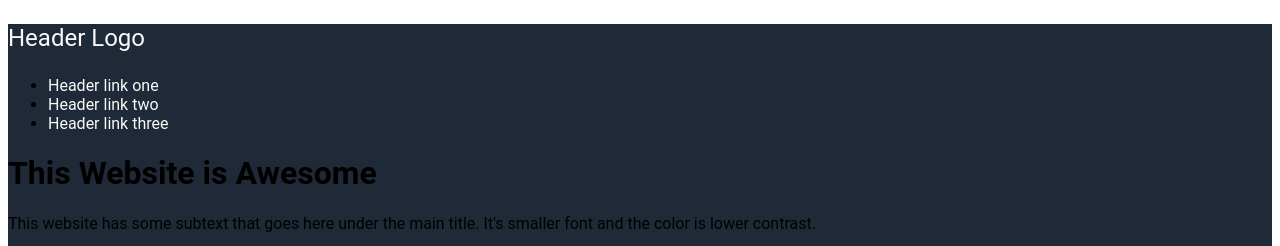
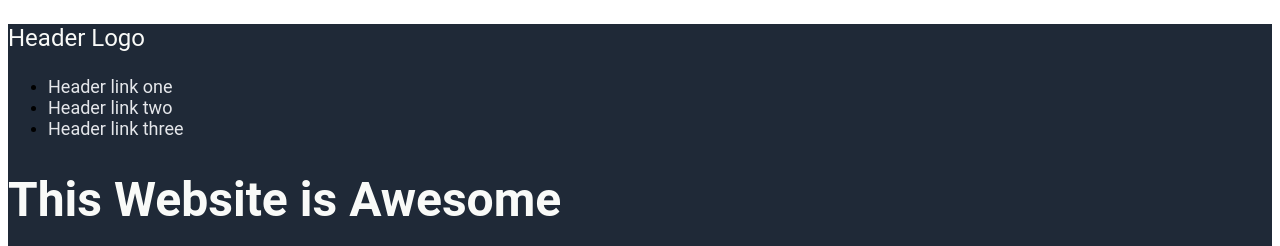
Before and after one commit to lajkonora/landingpage, a plain HTML site: page index.html in a window 1280 px wide. Shown: the top 246 px of the page. Drawn offline with Linux system fonts and the light colour scheme.

Commit message:
Style header texts

```diff
--- a/style.css
+++ b/style.css
@@ -14,5 +14,13 @@ header {
 
 .link {
     text-decoration: none;
+    color: #e5e7eb;
+    font-size: 18px;
+
+}
+
+.header {
+    font-size: 48px;
+    font-style: extra bold;
     color: #f9faf8;
 }
```
